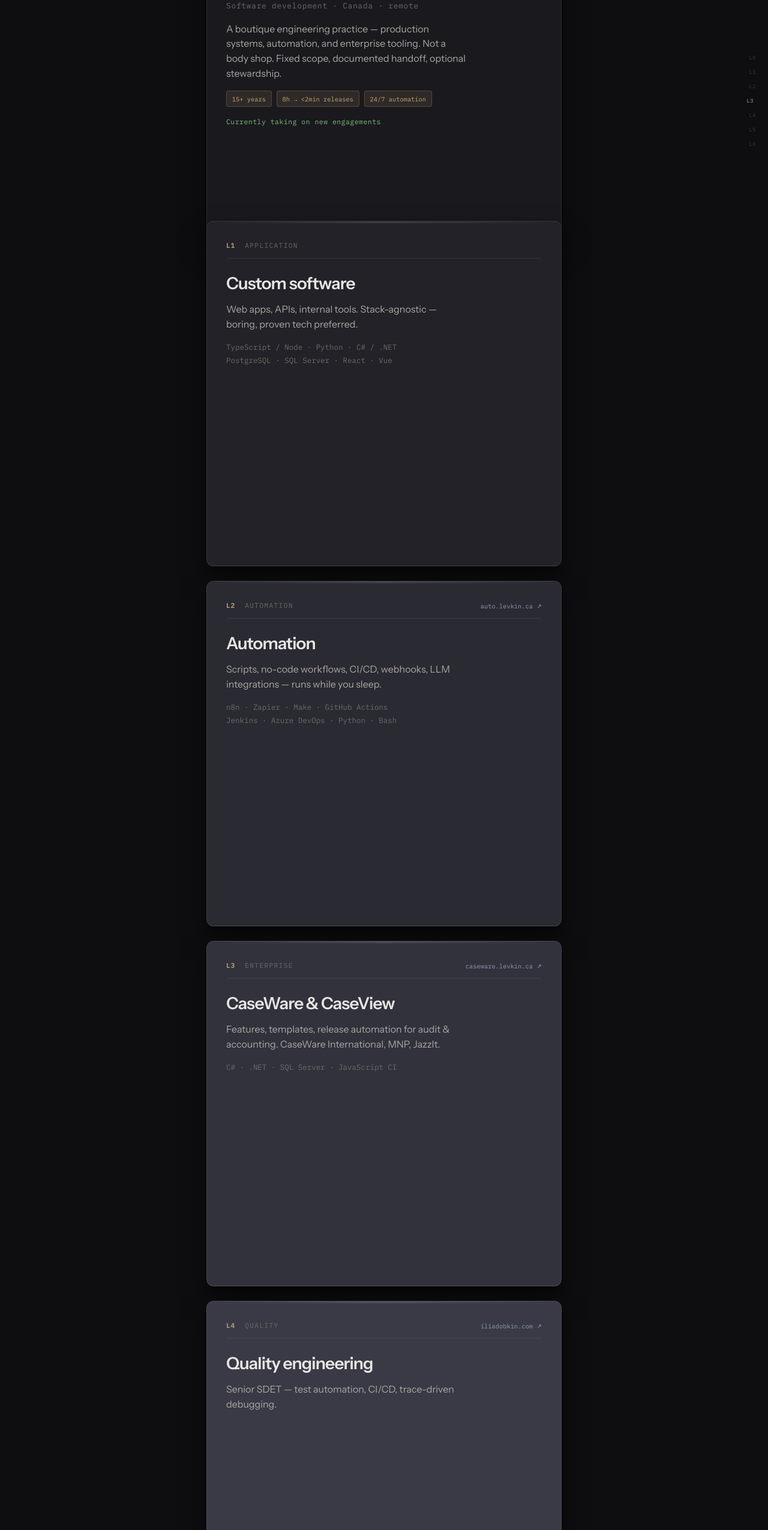
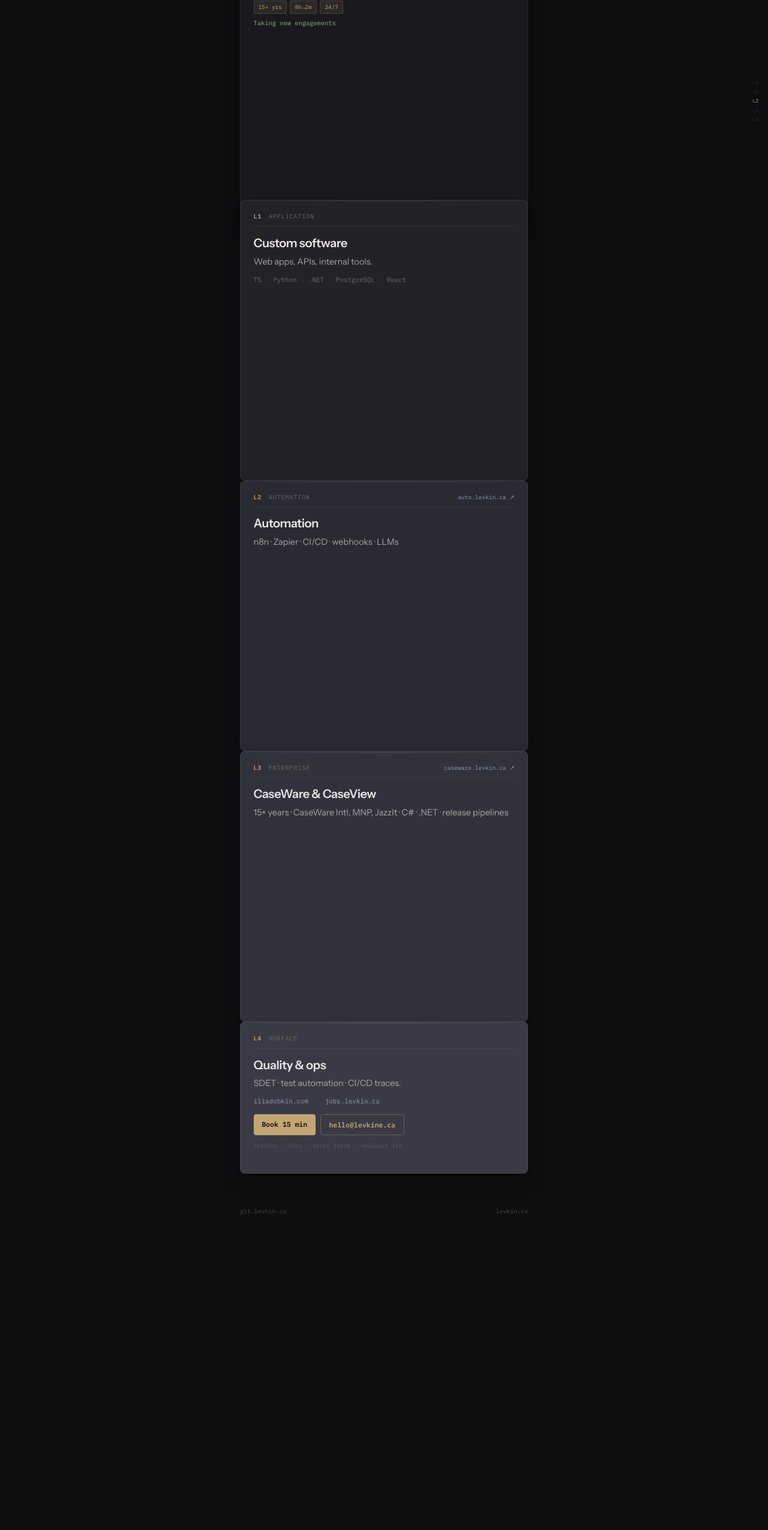
Before and after one commit to Gitilia/levkin.ca, a website built with Vite: page stack/index.html in a window 1280 px wide. Shown: the part 232-2782 px from the top of the page at 60% size. After the commit the page ends 2307 px from the top, so only its background shows below. Built offline with nearby package versions, Linux system fonts and the light colour scheme.

Commit message:
Tighten Stack: five layers (L0–L4), less scroll and spacing.
Merge contact and ops into L4 surface; static footer; narrower cards and smaller offsets.

Co-authored-by: Cursor <cursoragent@cursor.com>

```diff
--- a/stack/index.html
+++ b/stack/index.html
@@ -14,11 +14,10 @@
 <body>
   <nav class="nav">
     <a href="/">← options</a>
-    <span class="depth" id="depth">depth: 0</span>
+    <span class="depth" id="depth">L0</span>
   </nav>
 
   <div class="stack-viewport">
-    <!-- L0 — foundation -->
     <section class="layer layer-0" data-layer="0">
       <div class="layer-inner">
         <header class="layer-head">
@@ -26,18 +25,17 @@
           <span class="layer-name">foundation</span>
         </header>
         <h1>Levkin</h1>
-        <p class="tagline">Software development · Canada · remote</p>
-        <p class="body">A boutique engineering practice — production systems, automation, and enterprise tooling. Not a body shop. Fixed scope, documented handoff, optional stewardship.</p>
+        <p class="tagline">Software · Canada · remote</p>
+        <p class="body">Boutique engineering — production systems, automation, enterprise. Fixed scope, documented handoff.</p>
         <div class="chips">
-          <span>15+ years</span>
-          <span>8h → &lt;2min releases</span>
-          <span>24/7 automation</span>
+          <span>15+ yrs</span>
+          <span>8h→2m</span>
+          <span>24/7</span>
         </div>
-        <p class="avail">Currently taking on new engagements</p>
+        <p class="avail">Taking new engagements</p>
       </div>
     </section>
 
-    <!-- L1 — custom -->
     <section class="layer layer-1" data-layer="1">
       <div class="layer-inner">
         <header class="layer-head">
@@ -45,15 +43,13 @@
           <span class="layer-name">application</span>
         </header>
         <h2>Custom software</h2>
-        <p class="body">Web apps, APIs, internal tools. Stack-agnostic — boring, proven tech preferred.</p>
+        <p class="body">Web apps, APIs, internal tools.</p>
         <ul class="stack-list">
-          <li>TypeScript / Node · Python · C# / .NET</li>
-          <li>PostgreSQL · SQL Server · React · Vue</li>
+          <li>TS · Python · .NET · PostgreSQL · React</li>
         </ul>
       </div>
     </section>
 
-    <!-- L2 — automation -->
     <section class="layer layer-2" data-layer="2">
       <div class="layer-inner">
         <header class="layer-head">
@@ -62,15 +58,10 @@
           <a href="https://auto.levkin.ca" class="layer-link">auto.levkin.ca ↗</a>
         </header>
         <h2>Automation</h2>
-        <p class="body">Scripts, no-code workflows, CI/CD, webhooks, LLM integrations — runs while you sleep.</p>
-        <ul class="stack-list">
-          <li>n8n · Zapier · Make · GitHub Actions</li>
-          <li>Jenkins · Azure DevOps · Python · Bash</li>
-        </ul>
+        <p class="body">n8n · Zapier · CI/CD · webhooks · LLMs</p>
       </div>
     </section>
 
-    <!-- L3 — caseware -->
     <section class="layer layer-3" data-layer="3">
       <div class="layer-inner">
         <header class="layer-head">
@@ -79,63 +70,39 @@
           <a href="https://caseware.levkin.ca" class="layer-link">caseware.levkin.ca ↗</a>
         </header>
         <h2>CaseWare &amp; CaseView</h2>
-        <p class="body">Features, templates, release automation for audit &amp; accounting. CaseWare International, MNP, JazzIt.</p>
-        <ul class="stack-list">
-          <li>C# · .NET · SQL Server · JavaScript CI</li>
-        </ul>
+        <p class="body">15+ years · CaseWare Intl, MNP, JazzIt · C# · .NET · release pipelines</p>
       </div>
     </section>
 
-    <!-- L4 — QE -->
     <section class="layer layer-4" data-layer="4">
       <div class="layer-inner">
         <header class="layer-head">
           <span class="layer-id">L4</span>
-          <span class="layer-name">quality</span>
-          <a href="https://iliadobkin.com" class="layer-link">iliadobkin.com ↗</a>
+          <span class="layer-name">surface</span>
         </header>
-        <h2>Quality engineering</h2>
-        <p class="body">Senior SDET — test automation, CI/CD, trace-driven debugging.</p>
-      </div>
-    </section>
-
-    <!-- L5 — ops -->
-    <section class="layer layer-5" data-layer="5">
-      <div class="layer-inner">
-        <header class="layer-head">
-          <span class="layer-id">L5</span>
-          <span class="layer-name">operations</span>
-          <a href="https://jobs.levkin.ca" class="layer-link">jobs.levkin.ca ↗</a>
-        </header>
-        <h2>Job Ops</h2>
-        <p class="body">Internal hiring orchestrator — authenticated, per-user job lists.</p>
-      </div>
-    </section>
-
-    <!-- L6 — surface / contact -->
-    <section class="layer layer-6" data-layer="6">
-      <div class="layer-inner">
-        <header class="layer-head">
-          <span class="layer-id">L6</span>
-          <span class="layer-name">interface</span>
-        </header>
-        <h2>Engage</h2>
-        <p class="body">Discover → Proposal → Ship → Maintain (optional). Fixed-scope quotes after a 15-minute call.</p>
+        <h2>Quality &amp; ops</h2>
+        <p class="body">SDET · test automation · CI/CD traces.</p>
+        <p class="sat-links">
+          <a href="https://iliadobkin.com">iliadobkin.com</a>
+          <span class="sep">·</span>
+          <a href="https://jobs.levkin.ca">jobs.levkin.ca</a>
+        </p>
         <div class="contact-row">
-          <a class="btn" href="https://cal.levkin.ca/ilia/consult">Book 15 min →</a>
-          <a class="btn btn-ghost" href="mailto:hello@levkine.ca?subject=Stack%20enquiry">hello@levkine.ca</a>
+          <a class="btn" href="https://cal.levkin.ca/ilia/consult">Book 15 min</a>
+          <a class="btn btn-ghost" href="mailto:hello@levkine.ca">hello@levkine.ca</a>
         </div>
-        <p class="guarantees">Retries · docs · tests before prod · smallest solution that fits</p>
-        <footer class="layer-foot">
-          <a href="https://git.levkin.ca">git.levkin.ca</a>
-          <span>levkin.ca</span>
-        </footer>
+        <p class="guarantees">Retries · docs · tests first · smallest fit</p>
       </div>
     </section>
   </div>
 
+  <footer class="site-foot">
+    <a href="https://git.levkin.ca">git.levkin.ca</a>
+    <span>levkin.ca</span>
+  </footer>
+
   <div class="stack-ruler" aria-hidden="true">
-    <span>L0</span><span>L1</span><span>L2</span><span>L3</span><span>L4</span><span>L5</span><span>L6</span>
+    <span>L0</span><span>L1</span><span>L2</span><span>L3</span><span>L4</span>
   </div>
 
   <script src="./stack.js" type="module"></script>
--- a/stack/stack.css
+++ b/stack/stack.css
@@ -2,8 +2,9 @@
   --bg: #0e0e10;
   --mono: 'IBM Plex Mono', ui-monospace, monospace;
   --sans: 'Instrument Sans', system-ui, sans-serif;
-  --sticky-top: 3.5rem;
-  --layer-offset: 2.75rem;
+  --sticky-top: 3rem;
+  --layer-offset: 1.35rem;
+  --layer-scroll: 38vh;
 }
 
 * { box-sizing: border-box; margin: 0; padding: 0; }
@@ -14,7 +15,7 @@ body {
   font-family: var(--sans);
   background: var(--bg);
   color: #e8e6e3;
-  line-height: 1.55;
+  line-height: 1.5;
   overflow-x: hidden;
 }
 
@@ -26,12 +27,13 @@ body {
   z-index: 100;
   display: flex;
   justify-content: space-between;
-  padding: 1rem 1.5rem;
+  align-items: center;
+  padding: 0.65rem 1.25rem;
   font-family: var(--mono);
-  font-size: 0.72rem;
-  background: rgba(14, 14, 16, 0.85);
+  font-size: 0.68rem;
+  background: rgba(14, 14, 16, 0.9);
   backdrop-filter: blur(8px);
-  border-bottom: 1px solid rgba(255, 255, 255, 0.06);
+  border-bottom: 1px solid rgba(255, 255, 255, 0.05);
 }
 
 .nav a {
@@ -42,239 +44,268 @@ body {
 .nav a:hover { color: #c4a574; }
 
 .depth {
-  color: #6b6966;
+  color: #c4a574;
+  font-weight: 600;
   font-variant-numeric: tabular-nums;
 }
 
 .stack-viewport {
-  padding: 0 1.5rem 8rem;
-  max-width: 640px;
+  padding: 0.5rem 1.25rem 2rem;
+  max-width: 520px;
   margin: 0 auto;
 }
 
-/* Sticky card stack — each layer sticks, next slides over */
 .layer {
   position: sticky;
-  min-height: 72vh;
-  margin-bottom: 1.5rem;
-  border-radius: 12px;
-  border: 1px solid rgba(255, 255, 255, 0.08);
+  min-height: auto;
+  padding-bottom: var(--layer-scroll);
+  margin-bottom: -calc(var(--layer-scroll) - var(--layer-offset) * 2);
+  border-radius: 8px;
+  border: 1px solid rgba(255, 255, 255, 0.07);
   box-shadow:
-    0 -1px 0 rgba(255, 255, 255, 0.05) inset,
-    0 24px 48px rgba(0, 0, 0, 0.45),
-    0 4px 12px rgba(0, 0, 0, 0.3);
-  transform-origin: center top;
-  transition: transform 0.15s ease-out;
+    0 12px 28px rgba(0, 0, 0, 0.35),
+    0 2px 6px rgba(0, 0, 0, 0.2);
 }
 
-.layer-0 { top: var(--sticky-top); z-index: 1; background: #1a1a1e; }
-.layer-1 { top: calc(var(--sticky-top) + var(--layer-offset) * 1); z-index: 2; background: #222228; }
-.layer-2 { top: calc(var(--sticky-top) + var(--layer-offset) * 2); z-index: 3; background: #2a2a32; }
-.layer-3 { top: calc(var(--sticky-top) + var(--layer-offset) * 3); z-index: 4; background: #32323c; }
-.layer-4 { top: calc(var(--sticky-top) + var(--layer-offset) * 4); z-index: 5; background: #3a3a46; }
-.layer-5 { top: calc(var(--sticky-top) + var(--layer-offset) * 5); z-index: 6; background: #42424e; }
-.layer-6 { top: calc(var(--sticky-top) + var(--layer-offset) * 6); z-index: 7; background: #4a4a58; margin-bottom: 4rem; }
+.layer-0 {
+  top: var(--sticky-top);
+  z-index: 1;
+  background: #1a1a1e;
+  margin-bottom: -calc(var(--layer-scroll) - var(--layer-offset));
+}
+
+.layer-1 {
+  top: calc(var(--sticky-top) + var(--layer-offset));
+  z-index: 2;
+  background: #222228;
+}
+
+.layer-2 {
+  top: calc(var(--sticky-top) + var(--layer-offset) * 2);
+  z-index: 3;
+  background: #2a2a32;
+}
+
+.layer-3 {
+  top: calc(var(--sticky-top) + var(--layer-offset) * 3);
+  z-index: 4;
+  background: #32323c;
+}
+
+.layer-4 {
+  top: calc(var(--sticky-top) + var(--layer-offset) * 4);
+  z-index: 5;
+  background: #3a3a46;
+  margin-bottom: 0;
+  padding-bottom: 1rem;
+}
 
 .layer-inner {
-  padding: 2rem 2rem 2.5rem;
+  padding: 1.25rem 1.35rem 1.35rem;
 }
 
 .layer-head {
   display: flex;
   flex-wrap: wrap;
   align-items: center;
-  gap: 0.5rem 1rem;
-  margin-bottom: 1.25rem;
-  padding-bottom: 0.75rem;
-  border-bottom: 1px solid rgba(255, 255, 255, 0.08);
+  gap: 0.35rem 0.75rem;
+  margin-bottom: 0.75rem;
+  padding-bottom: 0.5rem;
+  border-bottom: 1px solid rgba(255, 255, 255, 0.06);
   font-family: var(--mono);
-  font-size: 0.7rem;
+  font-size: 0.62rem;
 }
 
 .layer-id {
   color: #c4a574;
   font-weight: 600;
-  letter-spacing: 0.08em;
+  letter-spacing: 0.06em;
 }
 
 .layer-name {
   color: #6b6966;
   text-transform: uppercase;
-  letter-spacing: 0.12em;
+  letter-spacing: 0.1em;
 }
 
 .layer-link {
   margin-left: auto;
   color: #8b9cb3;
   text-decoration: none;
-  font-size: 0.65rem;
+  font-size: 0.6rem;
 }
 
 .layer-link:hover { color: #c4a574; }
 
 .layer h1 {
-  font-size: clamp(2.5rem, 10vw, 3.5rem);
+  font-size: clamp(2rem, 8vw, 2.65rem);
   font-weight: 600;
   letter-spacing: -0.04em;
-  margin-bottom: 0.35rem;
+  margin-bottom: 0.2rem;
+  line-height: 1.1;
 }
 
 .layer h2 {
-  font-size: 1.75rem;
+  font-size: 1.25rem;
   font-weight: 600;
-  letter-spacing: -0.03em;
-  margin-bottom: 0.5rem;
+  letter-spacing: -0.02em;
+  margin-bottom: 0.35rem;
 }
 
 .tagline {
   font-family: var(--mono);
-  font-size: 0.8rem;
+  font-size: 0.68rem;
   color: #6b6966;
-  letter-spacing: 0.06em;
-  margin-bottom: 1rem;
+  margin-bottom: 0.5rem;
 }
 
 .body {
   color: #a8a6a1;
-  font-size: 1rem;
-  max-width: 38ch;
-  margin-bottom: 1rem;
+  font-size: 0.9rem;
+  margin-bottom: 0.65rem;
 }
 
 .chips {
   display: flex;
   flex-wrap: wrap;
-  gap: 0.5rem;
-  margin-bottom: 1rem;
+  gap: 0.35rem;
+  margin-bottom: 0.5rem;
 }
 
 .chips span {
   font-family: var(--mono);
-  font-size: 0.65rem;
-  padding: 0.3rem 0.55rem;
-  background: rgba(196, 165, 116, 0.12);
+  font-size: 0.58rem;
+  padding: 0.2rem 0.45rem;
+  background: rgba(196, 165, 116, 0.1);
   color: #c4a574;
-  border: 1px solid rgba(196, 165, 116, 0.25);
-  border-radius: 4px;
+  border: 1px solid rgba(196, 165, 116, 0.2);
+  border-radius: 3px;
 }
 
 .avail {
   font-family: var(--mono);
-  font-size: 0.72rem;
+  font-size: 0.65rem;
   color: #7eb87a;
-  letter-spacing: 0.04em;
 }
 
 .stack-list {
   list-style: none;
   font-family: var(--mono);
-  font-size: 0.78rem;
+  font-size: 0.68rem;
   color: #6b6966;
-  line-height: 1.7;
+}
+
+.sat-links {
+  font-family: var(--mono);
+  font-size: 0.68rem;
+  margin-bottom: 0.85rem;
+}
+
+.sat-links a {
+  color: #8b9cb3;
+  text-decoration: none;
+}
+
+.sat-links a:hover { color: #c4a574; }
+
+.sat-links .sep {
+  color: #3a3a40;
+  margin: 0 0.25rem;
 }
 
 .contact-row {
   display: flex;
   flex-wrap: wrap;
-  gap: 0.75rem;
-  margin: 1.25rem 0;
+  gap: 0.5rem;
+  margin-bottom: 0.65rem;
 }
 
 .btn {
   font-family: var(--mono);
-  font-size: 0.8rem;
-  padding: 0.65rem 1.1rem;
+  font-size: 0.72rem;
+  padding: 0.5rem 0.85rem;
   background: #c4a574;
   color: #0e0e10;
   text-decoration: none;
   font-weight: 600;
-  border-radius: 6px;
-  transition: background 0.15s, color 0.15s;
+  border-radius: 4px;
 }
 
-.btn:hover {
-  background: #e8d4b0;
-}
+.btn:hover { background: #e8d4b0; }
 
 .btn-ghost {
   background: transparent;
   color: #c4a574;
-  border: 1px solid rgba(196, 165, 116, 0.4);
+  border: 1px solid rgba(196, 165, 116, 0.35);
 }
 
 .btn-ghost:hover {
-  background: rgba(196, 165, 116, 0.1);
-  color: #e8d4b0;
+  background: rgba(196, 165, 116, 0.08);
 }
 
 .guarantees {
   font-family: var(--mono);
-  font-size: 0.68rem;
-  color: #6b6966;
-  letter-spacing: 0.02em;
+  font-size: 0.6rem;
+  color: #5a5854;
 }
 
-.layer-foot {
+.site-foot {
   display: flex;
   justify-content: space-between;
-  margin-top: 2rem;
-  padding-top: 1rem;
-  border-top: 1px solid rgba(255, 255, 255, 0.08);
+  max-width: 520px;
+  margin: 0 auto;
+  padding: 1.5rem 1.25rem 3rem;
   font-family: var(--mono);
-  font-size: 0.65rem;
-  color: #6b6966;
+  font-size: 0.62rem;
+  color: #4a4844;
 }
 
-.layer-foot a {
-  color: #6b6966;
+.site-foot a {
+  color: #4a4844;
   text-decoration: none;
 }
 
-.layer-foot a:hover { color: #c4a574; }
+.site-foot a:hover { color: #c4a574; }
 
-/* Side ruler — stack depth indicator */
 .stack-ruler {
   position: fixed;
-  right: 1.25rem;
+  right: 1rem;
   top: 50%;
   transform: translateY(-50%);
   z-index: 50;
   display: flex;
   flex-direction: column;
-  gap: 0.35rem;
+  gap: 0.2rem;
   font-family: var(--mono);
-  font-size: 0.55rem;
-  color: #3a3a40;
-  letter-spacing: 0.06em;
+  font-size: 0.5rem;
+  color: #2e2e34;
   pointer-events: none;
 }
 
 .stack-ruler span {
-  padding: 0.15rem 0;
-  transition: color 0.2s, transform 0.2s;
+  transition: color 0.15s;
 }
 
 .stack-ruler span.active {
   color: #c4a574;
-  transform: translateX(-4px);
 }
 
-@media (max-width: 700px) {
-  .stack-ruler { display: none; }
-  :root { --layer-offset: 1.75rem; }
-  .layer { min-height: 65vh; }
-  .layer-inner { padding: 1.5rem 1.25rem 2rem; }
-}
-
-/* Subtle edge highlight — “card” lip */
 .layer::before {
   content: '';
   position: absolute;
   top: 0;
   left: 0;
   right: 0;
-  height: 3px;
-  border-radius: 12px 12px 0 0;
-  background: linear-gradient(90deg, transparent, rgba(255, 255, 255, 0.12), transparent);
+  height: 2px;
+  border-radius: 8px 8px 0 0;
+  background: linear-gradient(90deg, transparent, rgba(255, 255, 255, 0.08), transparent);
   pointer-events: none;
 }
+
+@media (max-width: 700px) {
+  .stack-ruler { display: none; }
+  :root {
+    --layer-offset: 1rem;
+    --layer-scroll: 32vh;
+  }
+}
--- a/stack/stack.js
+++ b/stack/stack.js
@@ -13,7 +13,7 @@ function updateDepth() {
     }
   });
 
-  depthEl.textContent = `depth: L${active}`;
+  depthEl.textContent = `L${active}`;
 
   rulerSpans.forEach((span, i) => {
     span.classList.toggle('active', i === active);
```
Also changed, not shown: index.html (+1 -1 lines).
